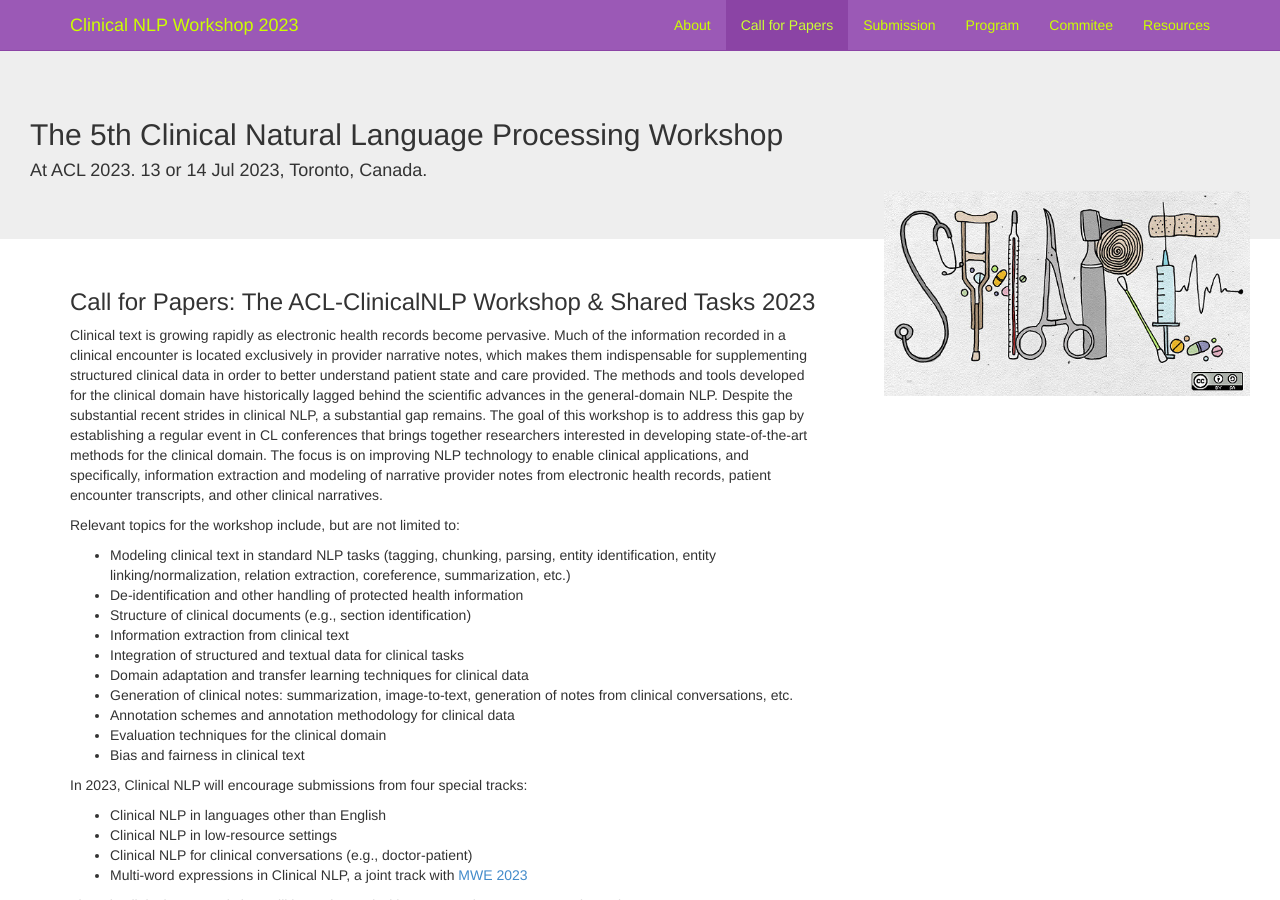
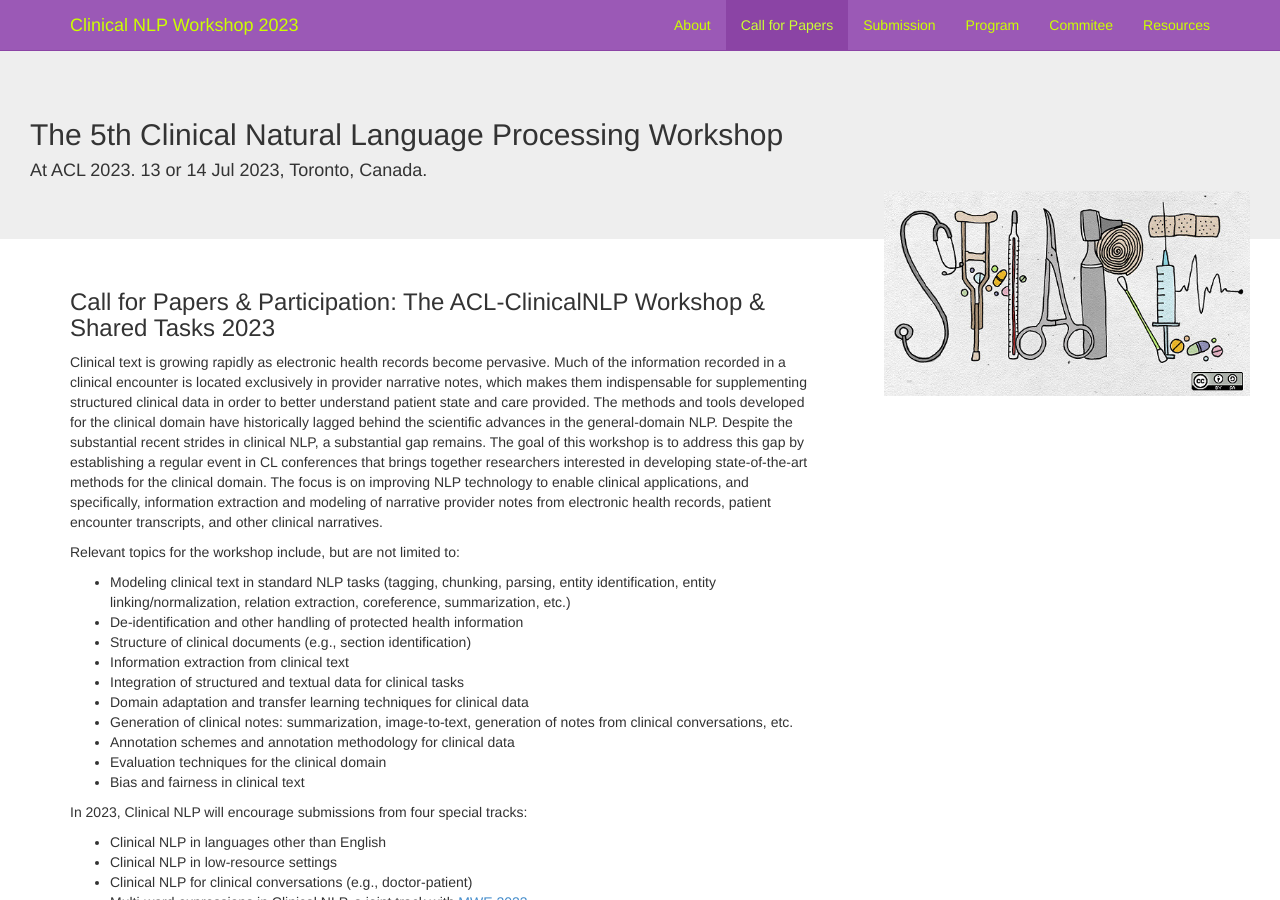
Before and after one commit to clinical-nlp/clinical-nlp.github.io, a Jekyll site: the page built from 2023/call-for-papers.md, in a window 1280 px wide and 900 px high. Built offline with Jekyll 4.4.1, drawn with Linux system fonts in a browser that asks for light colours; nearby versions of some CDN libraries; comment, search, counter and statistics services are not loaded.

Commit message:
Update call-for-papers.md

```diff
--- a/2023/call-for-papers.md
+++ b/2023/call-for-papers.md
@@ -3,7 +3,7 @@ title: call-for-papers
 layout: default_2023
 ---
 
-### Call for Papers: The ACL-ClinicalNLP Workshop & Shared Tasks 2023
+### Call for Papers & Participation: The ACL-ClinicalNLP Workshop & Shared Tasks 2023
 
 Clinical text is growing rapidly as electronic health records become pervasive.
 Much of the information recorded in a clinical encounter is located exclusively in provider narrative notes, which makes them indispensable for supplementing structured clinical data in order to better understand patient state and care provided.
```
